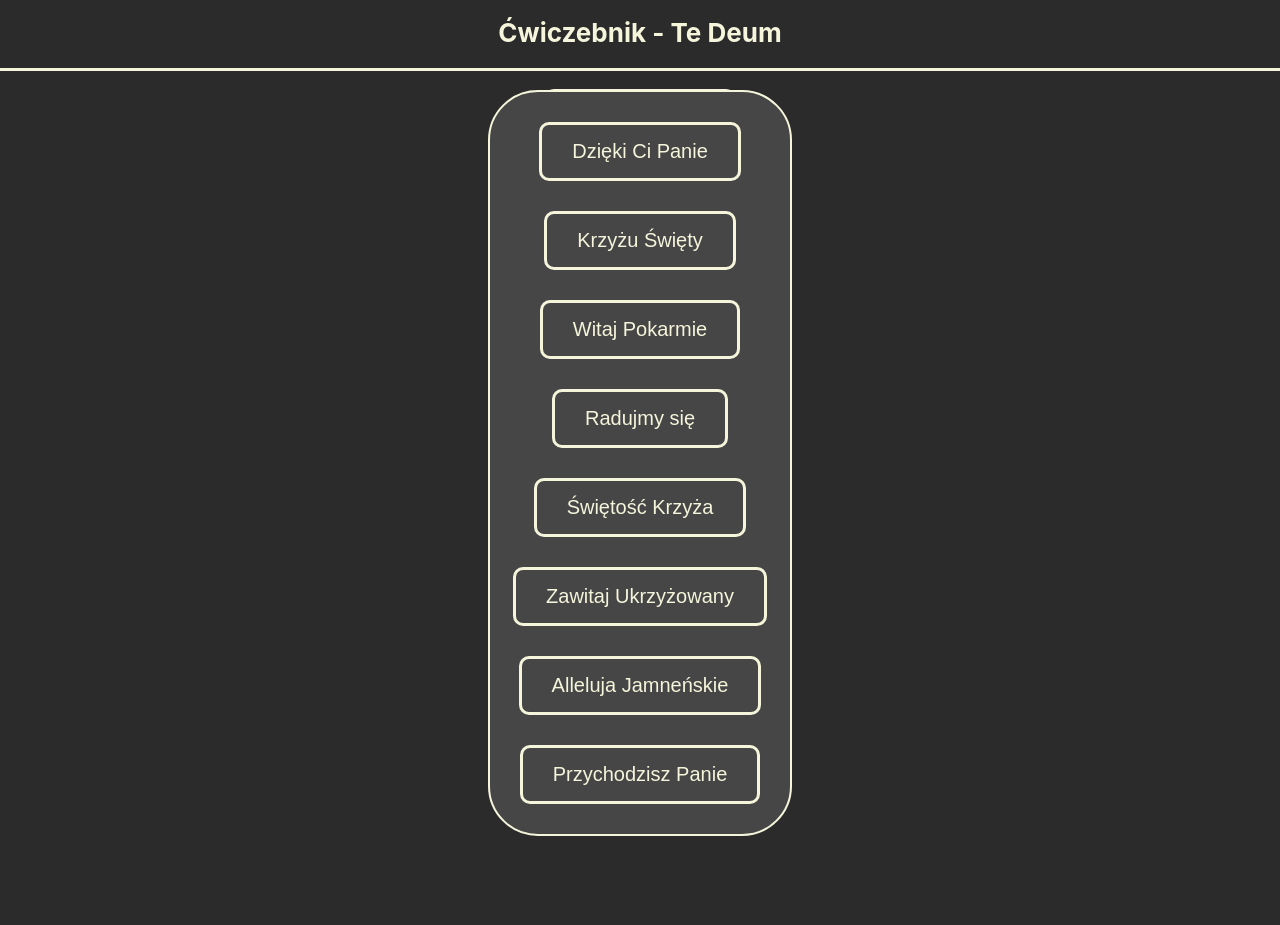
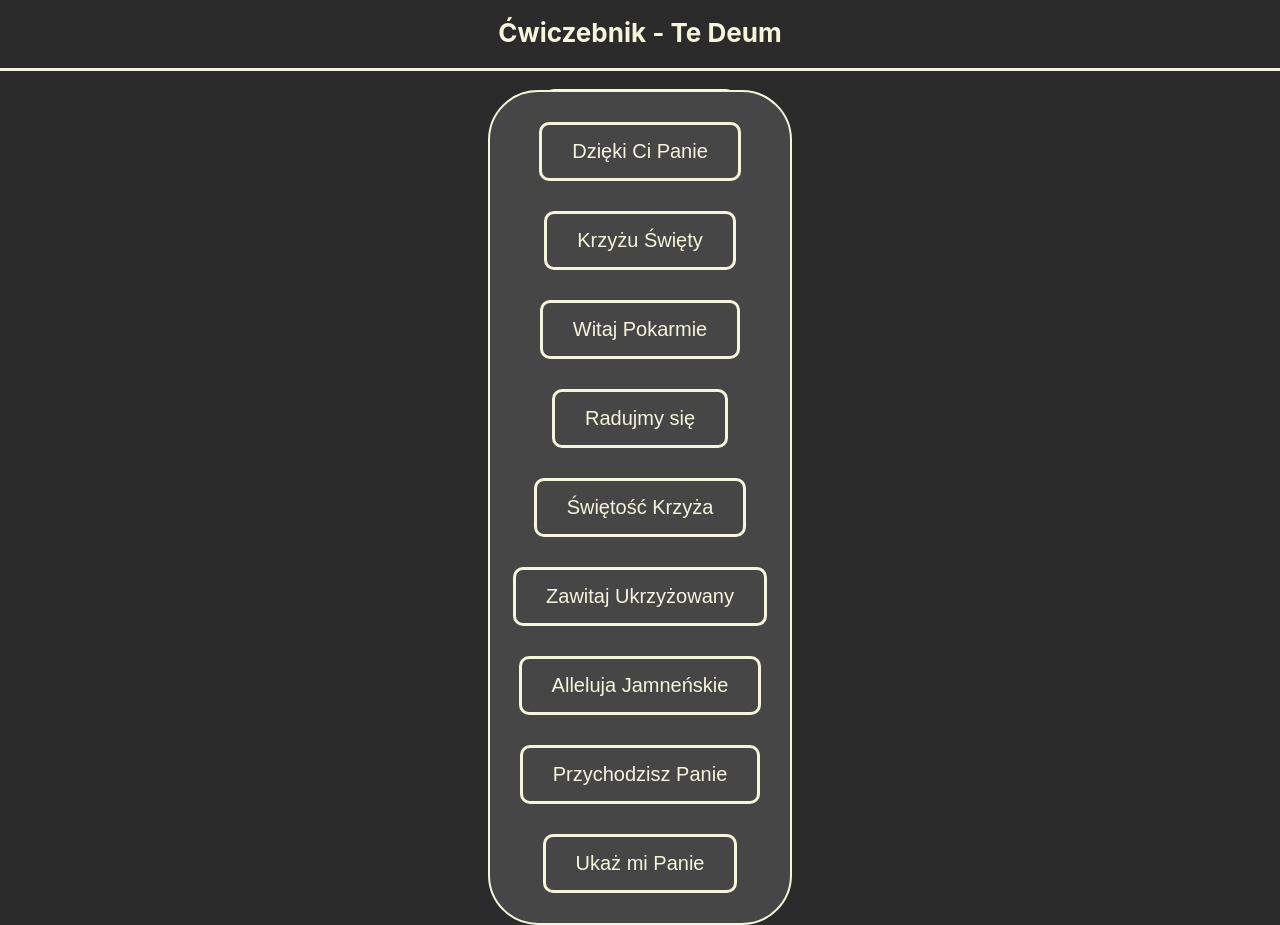
Before and after one commit to rezio3/te-deum-choir, a React (Create React App) app: page / in a window 1280 px wide. Both pictures are taken after a click on the button "Wybierz utwór". Before the commit the page ends 836 px from the top, so only its background shows below. Built offline with nearby package versions, Linux system fonts and the light colour scheme.

Commit message:
update ChoosePieceWindow.jsx

```diff
--- a/src/components/ChoosePieceWindow.jsx
+++ b/src/components/ChoosePieceWindow.jsx
@@ -76,6 +76,14 @@ const ChoosePieceWindow = (props) => {
 			>
 				Przychodzisz Panie
 			</button>
+			<button
+				className="ukaz-mi-panie piece-button"
+				title="Ukaż mi Panie"
+				name="9"
+				onClick={handlePieceBtn}
+			>
+				Ukaż mi Panie
+			</button>
 		</div>
 	);
 };
```
